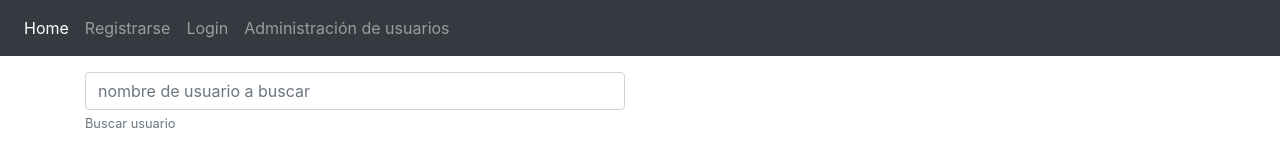
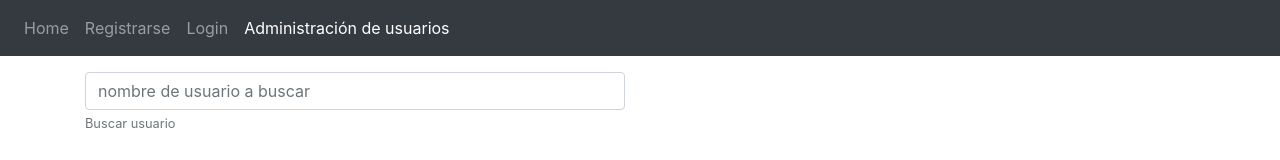
Before and after one commit to DanielBarragan96/web_p4_front, a website: page public/consulta.html in a window 1280 px wide. Shown: the top 160 px of the page. Drawn offline with nearby package versions, Linux system fonts and the light colour scheme.

Commit message:
changed active nav item of consulta.html

```diff
--- a/public/consulta.html
+++ b/public/consulta.html
@@ -43,10 +43,10 @@
 
     <nav class="navbar navbar-expand navbar-dark bg-dark">
             <div class="nav navbar-nav">
-                <a class="nav-item nav-link active" href="index.html">Home <span class="sr-only">(current)</span></a>
+                <a class="nav-item nav-link" href="index.html">Home <span class="sr-only">(current)</span></a>
                 <a class="nav-item nav-link" href="index.html" >Registrarse</a>
                 <a class="nav-item nav-link" href="index.html" >Login</a>
-                <a class="nav-item nav-link" href="#">Administración de usuarios</a>
+                <a class="nav-item nav-link active" href="#">Administración de usuarios</a>
             </div>
     </nav>
 
```
